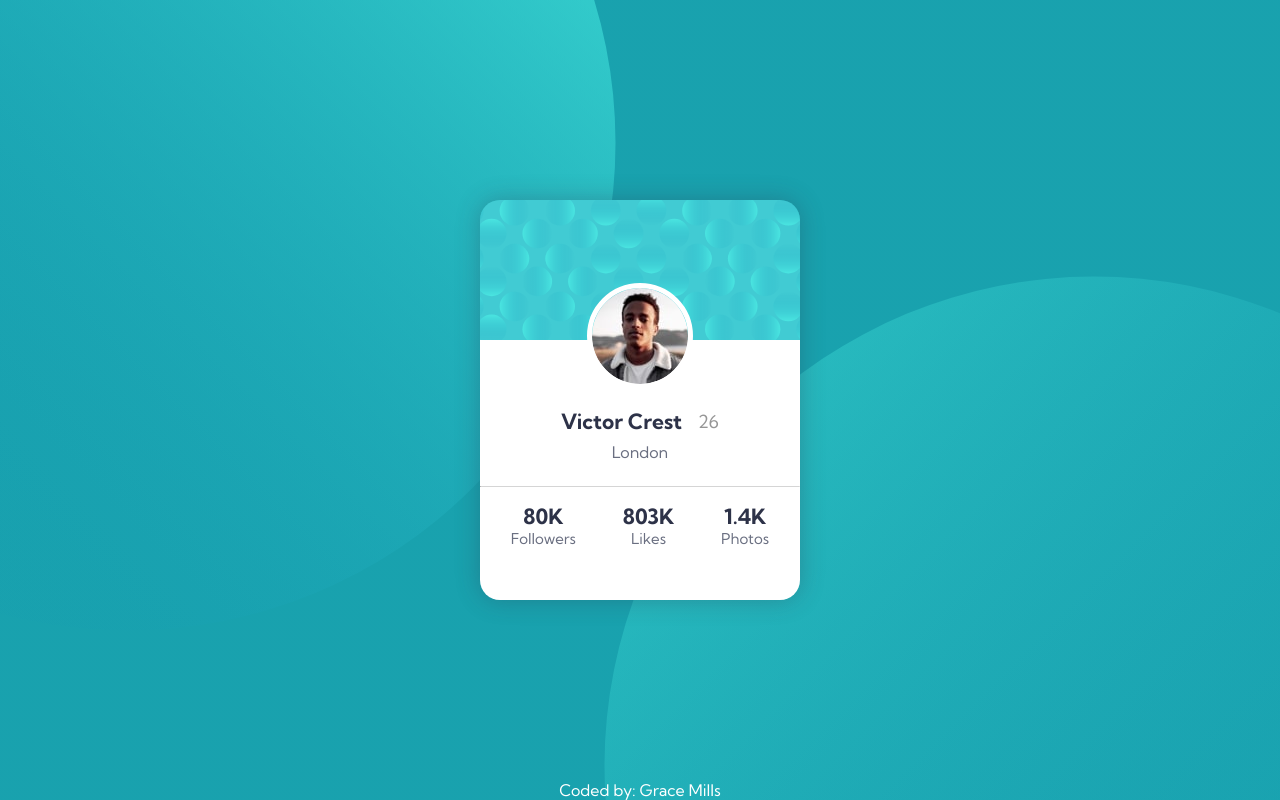
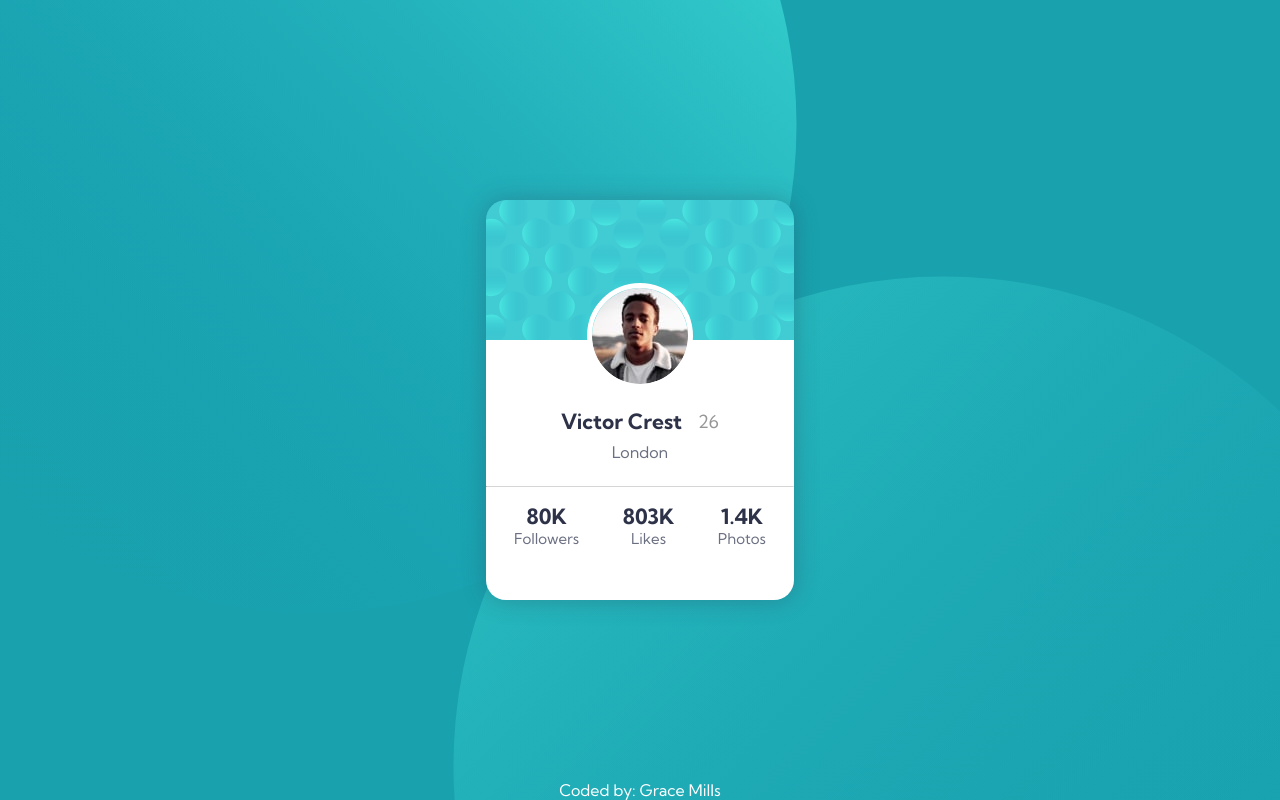
Before and after one commit to codebygrace/FEM-profile-card, a plain HTML site: page index.html in a window 1280 px wide. Drawn offline with Linux system fonts and the light colour scheme.

Commit message:
minor styling adjustments

```diff
--- a/style.css
+++ b/style.css
@@ -23,14 +23,14 @@ body {
     align-items: center;
     width: 100%;
     height: 100vh;
-    background: url('./assets/bg-pattern-top.svg') -120% 195% no-repeat, url('./assets/bg-pattern-bottom.svg') 200% -155% no-repeat, linear-gradient(hsl(185, 75%, 39%), hsl(185, 75%, 39%));
+    background: url('./assets/bg-pattern-top.svg') -60% 205% no-repeat, url('./assets/bg-pattern-bottom.svg') 150% -155% no-repeat, linear-gradient(hsl(185, 75%, 39%), hsl(185, 75%, 39%));
 }
 
 .card-container {
     background: url('./assets/bg-pattern-card.svg') no-repeat 50% 0, linear-gradient(#FFF, #FFF);
     padding: 2rem 0;
     border-radius: 20px;
-    width: 25%;
+    width: 24%;
     height: 50%;
     box-shadow: 0 0 25px hsl(229, 23%, 23%, 0.3);
 }
```
